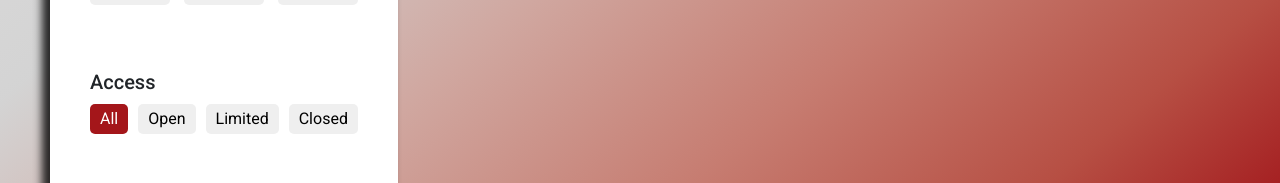
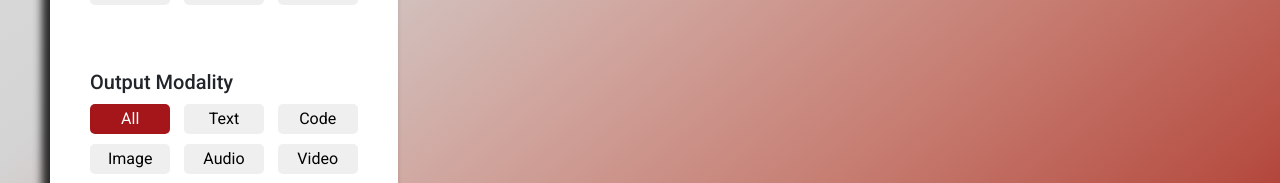
Before and after one commit to julianhumble1/attention-please, a React (Vite) app in the folder react-app/: page / in a window 1280 px wide. Shown: the part 617-800 px from the top of the page. Built offline with nearby package versions, Linux system fonts and the light colour scheme; no server answers; a web font is replaced by a local one.

Commit message:
added output modality filter

```diff
--- a/react-app/src/App.jsx
+++ b/react-app/src/App.jsx
@@ -5,11 +5,16 @@ import "./App.css";
 import Login from "./pages/Login.jsx";
 import Info from "./pages/Info.jsx";
 import Matrix from "./pages/Matrix.jsx";
-import { useState } from "react";
+import { useState, useEffect } from "react";
 
 const App = () => {
   // const [info, setInfo] = useState();
   const [loggedIn, setLoggedIn] = useState();
+
+  useEffect(() => {
+    const id = localStorage.getItem("user")
+    if (id) {setLoggedIn(true)}
+  })
 
   return (
     <>
--- a/react-app/src/components/Filter/Filter.jsx
+++ b/react-app/src/components/Filter/Filter.jsx
@@ -4,6 +4,7 @@ import { useState } from "react";
 const Filter = ({
   handleAccessFilter,
   setInputModalityFilter,
+  setOutputModalityFilter,
   handleNameSearch,
   handleOrgSearch,
 }) => {
@@ -12,12 +13,19 @@ const Filter = ({
   const [limited, setLimited] = useState("");
   const [closed, setClosed] = useState("");
 
-  const [allMod, setAllMod] = useState("active");
-  const [text, setText] = useState("");
-  const [code, setCode] = useState("");
-  const [image, setImage] = useState("");
-  const [audio, setAudio] = useState("");
-  const [video, setVideo] = useState("");
+  const [allInputMod, setAllInputMod] = useState("active");
+  const [inputText, setInputText] = useState("");
+  const [inputCode, setInputCode] = useState("");
+  const [inputImage, setInputImage] = useState("");
+  const [inputAudio, setInputAudio] = useState("");
+  const [inputVideo, setInputVideo] = useState("");
+
+  const [allOutputMod, setAllOutputMod] = useState("active");
+  const [outputText, setOutputText] = useState("");
+  const [outputCode, setOutputCode] = useState("");
+  const [outputImage, setOutputImage] = useState("");
+  const [outputAudio, setOutputAudio] = useState("");
+  const [outputVideo, setOutputVideo] = useState("");
 
   const [searchName, setSearchName] = useState("");
   const [searchOrg, setSearchOrg] = useState("");
@@ -64,63 +72,129 @@ const Filter = ({
     setInputModalityFilter(modality);
     switch (modality) {
       case "allMod":
-        if (allMod === "") {
-          setAllMod("active");
-          setText("");
-          setCode("");
-          setImage("");
-          setAudio("");
-          setVideo("");
+        if (allInputMod === "") {
+          setAllInputMod("active");
+          setInputText("");
+          setInputCode("");
+          setInputImage("");
+          setInputAudio("");
+          setInputVideo("");
         }
         break;
       case "text":
-        if (text === "") {
-          setAllMod("");
-          setText("active");
-          setCode("");
-          setImage("");
-          setAudio("");
-          setVideo("");
+        if (inputText === "") {
+          setAllInputMod("");
+          setInputText("active");
+          setInputCode("");
+          setInputImage("");
+          setInputAudio("");
+          setInputVideo("");
         }
         break;
       case "code":
-        if (code === "") {
-          setAllMod("");
-          setText("");
-          setCode("active");
-          setImage("");
-          setAudio("");
-          setVideo("");
+        if (inputCode === "") {
+          setAllInputMod("");
+          setInputText("");
+          setInputCode("active");
+          setInputImage("");
+          setInputAudio("");
+          setInputVideo("");
         }
         break;
       case "image":
-        if (image === "") {
-          setAllMod("");
-          setText("");
-          setCode("");
-          setImage("active");
-          setAudio("");
-          setVideo("");
+        if (inputImage === "") {
+          setAllInputMod("");
+          setInputText("");
+          setInputCode("");
+          setInputImage("active");
+          setInputAudio("");
+          setInputVideo("");
         }
         break;
       case "audio":
-        if (audio === "") {
-          setAllMod("");
-          setText("");
-          setCode("");
-          setImage("");
-          setAudio("active");
-          setVideo("");
+        if (inputAudio === "") {
+          setAllInputMod("");
+          setInputText("");
+          setInputCode("");
+          setInputImage("");
+          setInputAudio("active");
+          setInputVideo("");
         }
         break;
       case "video":
-        if (video === "") {
-          setAllMod("");
-          setText("");
-          setCode("");
-          setImage("");
-          setAudio("");
-          setVideo("active");
+        if (inputVideo === "") {
+          setAllInputMod("");
+          setInputText("");
+          setInputCode("");
+          setInputImage("");
+          setInputAudio("");
+          setInputVideo("active");
+        }
+        break;
+    }
+  };
+
+  const handleOutputModality = (modality) => {
+    setOutputModalityFilter(modality);
+    switch (modality) {
+      case "allMod":
+        if (allOutputMod === "") {
+          setAllOutputMod("active");
+          setOutputText("");
+          setOutputCode("");
+          setOutputImage("");
+          setOutputAudio("");
+          setOutputVideo("");
+        }
+        break;
+      case "text":
+        if (outputText === "") {
+          setAllOutputMod("");
+          setOutputText("active");
+          setOutputCode("");
+          setOutputImage("");
+          setOutputAudio("");
+          setOutputVideo("");
+        }
+        break;
+      case "code":
+        if (outputCode === "") {
+          setAllOutputMod("");
+          setOutputText("");
+          setOutputCode("active");
+          setOutputImage("");
+          setOutputAudio("");
+          setOutputVideo("");
+        }
+        break;
+      case "image":
+        if (outputImage === "") {
+          setAllOutputMod("");
+          setOutputText("");
+          setOutputCode("");
+          setOutputImage("active");
+          setOutputAudio("");
+          setOutputVideo("");
+        }
+        break;
+      case "audio":
+        if (outputAudio === "") {
+          setAllOutputMod("");
+          setOutputText("");
+          setOutputCode("");
+          setOutputImage("");
+          setOutputAudio("active");
+          setOutputVideo("");
+        }
+        break;
+      case "video":
+        if (outputVideo === "") {
+          setAllOutputMod("");
+          setOutputText("");
+          setOutputCode("");
+          setOutputImage("");
+          setOutputAudio("");
+          setOutputVideo("active");
         }
         break;
     }
@@ -158,24 +232,49 @@ const Filter = ({
       <h5>Input Modality</h5>
       <div className="type">
         <div className="typeRow">
-          <button onClick={() => handleInputModality("allMod")} className={allMod}>
+          <button onClick={() => handleInputModality("allMod")} className={allInputMod}>
             All
           </button>
-          <button onClick={() => handleInputModality("text")} className={text}>
+          <button onClick={() => handleInputModality("text")} className={inputText}>
             Text
           </button>
-          <button onClick={() => handleInputModality("code")} className={code}>
+          <button onClick={() => handleInputModality("code")} className={inputCode}>
             Code
           </button>
         </div>
         <div className="typeRow">
-          <button onClick={() => handleInputModality("image")} className={image}>
+          <button onClick={() => handleInputModality("image")} className={inputImage}>
             Image
           </button>
-          <button onClick={() => handleInputModality("audio")} className={audio}>
+          <button onClick={() => handleInputModality("audio")} className={inputAudio}>
             Audio
           </button>
-          <button onClick={() => handleInputModality("video")} className={video}>
+          <button onClick={() => handleInputModality("video")} className={inputVideo}>
+            Video
+          </button>
+        </div>
+      </div>
+      <h5>Output Modality</h5>
+      <div className="type">
+        <div className="typeRow">
+          <button onClick={() => handleOutputModality("allMod")} className={allOutputMod}>
+            All
+          </button>
+          <button onClick={() => handleOutputModality("text")} className={outputText}>
+            Text
+          </button>
+          <button onClick={() => handleOutputModality("code")} className={outputCode}>
+            Code
+          </button>
+        </div>
+        <div className="typeRow">
+          <button onClick={() => handleOutputModality("image")} className={outputImage}>
+            Image
+          </button>
+          <button onClick={() => handleOutputModality("audio")} className={outputAudio}>
+            Audio
+          </button>
+          <button onClick={() => handleOutputModality("video")} className={outputVideo}>
             Video
           </button>
         </div>
--- a/react-app/src/components/LLMList/LLMList.jsx
+++ b/react-app/src/components/LLMList/LLMList.jsx
@@ -7,6 +7,7 @@ const LLMList = ({
   setSortType,
   accessFilter,
   inputModalityFilter,
+  outputModalityFilter,
   nameSearch,
   orgSearch,
 }) => {
@@ -25,6 +26,7 @@ const LLMList = ({
         access={model.access}
         accessFilter={accessFilter}
         inputModalityFilter={inputModalityFilter}
+        outputModalityFilter={outputModalityFilter}
         nameSearch={nameSearch}
         orgSearch={orgSearch}
       />
--- a/react-app/src/pages/Home.jsx
+++ b/react-app/src/pages/Home.jsx
@@ -8,13 +8,14 @@ const Home = ({}) => {
   const [models, setModels] = useState([]);
   const [accessFilter, setAccessFilter] = useState("all");
   const [inputModalityFilter, setInputModalityFilter] = useState("allMod");
+  const [outputModalityFilter, setOutputModalityFilter] = useState("allMod");
   const [nameSearch, setNameSearch] = useState("");
   const [orgSearch, setOrgSearch] = useState("");
   const [sortType, setSortType] = useState("name");
 
   useEffect(() => {
     handleGet(sortType);
-  }, [sortType, accessFilter, inputModalityFilter, nameSearch, orgSearch]);
+  }, [sortType, accessFilter, inputModalityFilter, outputModalityFilter, nameSearch, orgSearch]);
 
   const handleGet = async (sortType) => {
     const modelRes = await getModels();
@@ -74,6 +75,7 @@ const Home = ({}) => {
         <Filter
           handleAccessFilter={handleAccessFilter}
           setInputModalityFilter={setInputModalityFilter}
+          setOutputModalityFilter={setOutputModalityFilter}
           handleNameSearch={handleNameSearch}
           handleOrgSearch={handleOrgSearch}
         />
@@ -84,6 +86,7 @@ const Home = ({}) => {
           // setInfo={setInfo}
           accessFilter={accessFilter}
           inputModalityFilter={inputModalityFilter}
+          outputModalityFilter={outputModalityFilter}
           nameSearch={nameSearch}
           orgSearch={orgSearch}
           setSortType={setSortType}
--- a/react-app/src/pages/Info.scss
+++ b/react-app/src/pages/Info.scss
@@ -16,6 +16,7 @@
             hsl(330deg 4% 92%) 99%,
             hsl(330deg 9% 96%) 100%);
     min-height: calc(100vh - 74px);
+    font-size: x-large;
 
     h3{
         flex: 2;
```
Also changed, not shown: react-app/src/components/LLMCard/LLMCard.jsx (+15 -6 lines), 2 other files (tests, documents, lock files or other folders).
